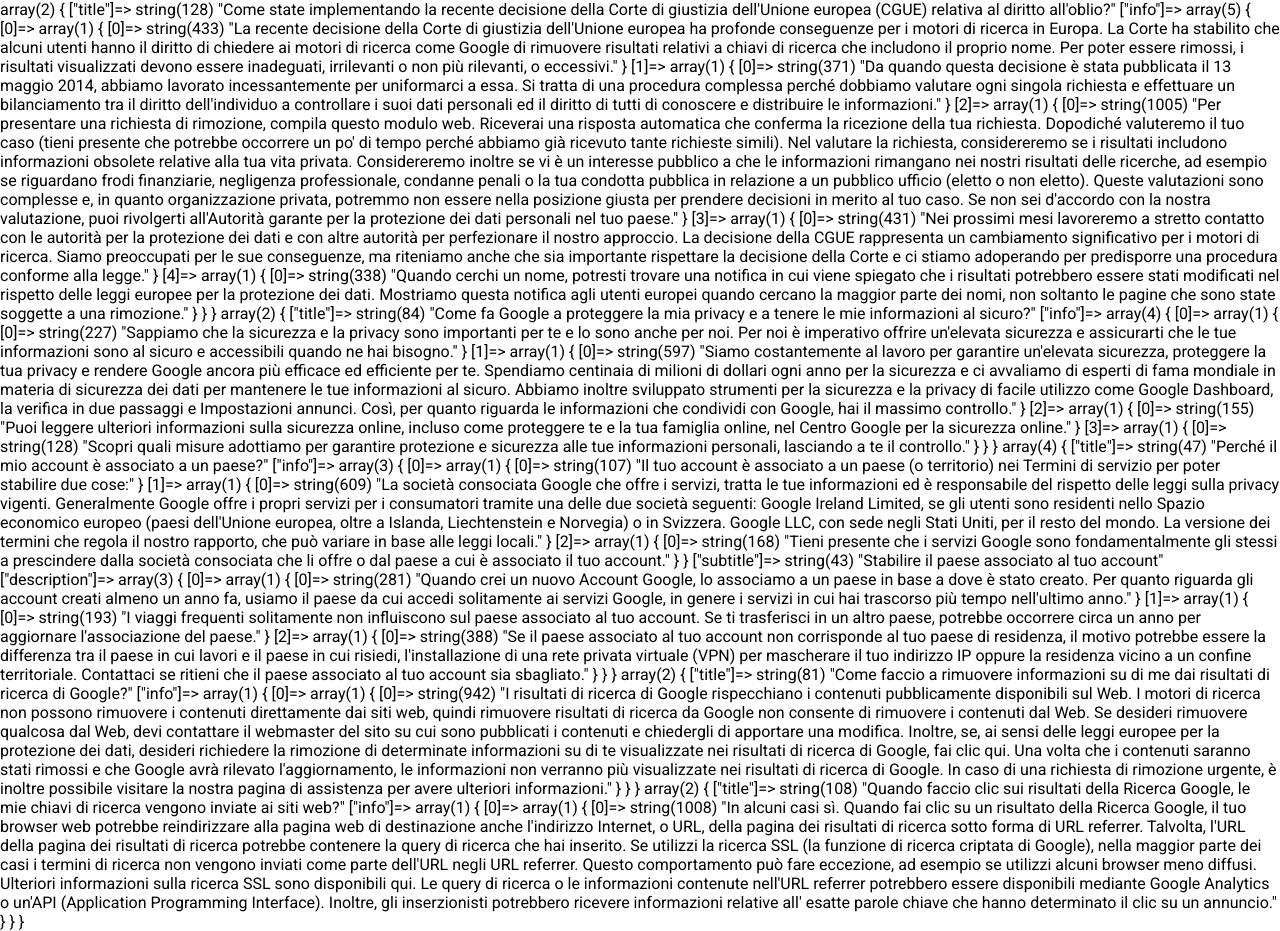
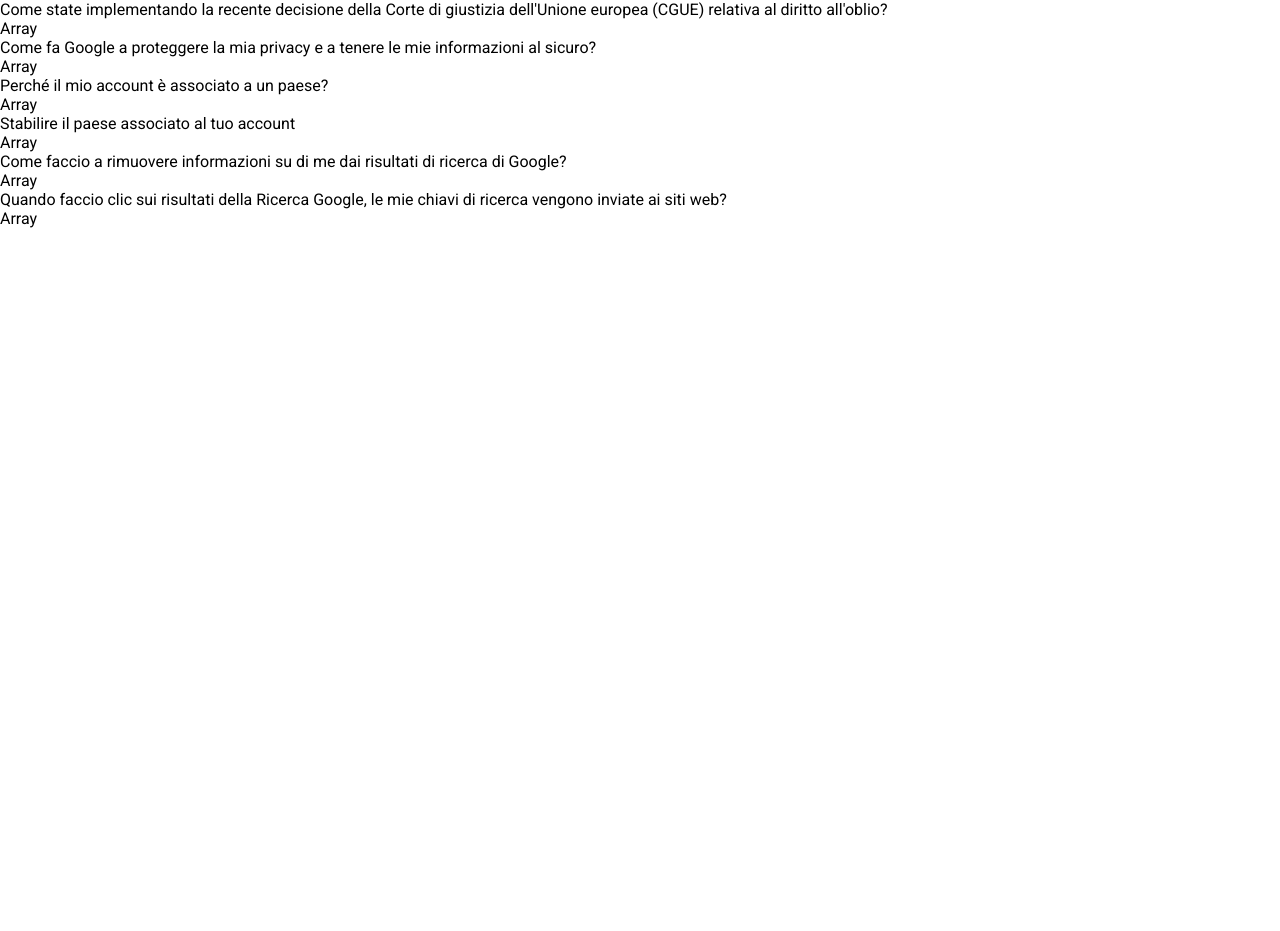
Before and after one commit to nicoalivernini/php-google-faq, a PHP site: page / in a window 1280 px wide. Shown: the part 65-996 px from the top of the page. After the commit the page ends 293 px from the top, so only its background shows below. Run offline with PHP 8.4, Linux system fonts and the light colour scheme.

Commit message:
Correzione dati

```diff
--- a/index.php
+++ b/index.php
@@ -38,23 +38,28 @@
       ],
     ],
     [
-      'title' => 'Perché il mio account è associato a un paese?',
+      'title' => "Perché il mio account è associato a un paese?",
       'info' => [
         [
-          "Il tuo account è associato a un paese (o territorio) nei Termini di servizio per poter stabilire due cose:",
+          "Il tuo account è associato a un paese (o territorio) nei Termini di servizio per poter stabilire due cose: <br><br>
+            <ol>
+              <li>La società consociata Google che offre i servizi, tratta le tue informazioni ed è responsabile del rispetto delle leggi sulla privacy vigenti. Generalmente Google offre i propri servizi per i consumatori tramite una delle due società seguenti: <br><br>
+                <ul>
+                  <li>Google Ireland Limited, se gli utenti sono residenti nello Spazio economico europeo (paesi dell'Unione europea, oltre a Islanda, Liechtenstein e Norvegia) o in Svizzera.</li> <br>
+                  <li>Google LLC, con sede negli Stati Uniti, per il resto del mondo.</li> <br>
+                </ul>
+              </li>
+              <li>
+                La versione dei termini che regola il nostro rapporto, che può variare in base alle leggi locali.
+              </li>
+            </ol> <br><br>
+          Tieni presente che i servizi Google sono fondamentalmente gli stessi a prescindere dalla società consociata che li offre o dal paese a cui è associato il tuo account."
         ],
-        [
-          "La società consociata Google che offre i servizi, tratta le tue informazioni ed è responsabile del rispetto delle leggi sulla privacy vigenti. Generalmente Google offre i propri servizi per i consumatori tramite una delle due società seguenti:
-          Google Ireland Limited, se gli utenti sono residenti nello Spazio economico europeo (paesi dell'Unione europea, oltre a Islanda, Liechtenstein e Norvegia) o in Svizzera.
-          Google LLC, con sede negli Stati Uniti, per il resto del mondo.
-          La versione dei termini che regola il nostro rapporto, che può variare in base alle leggi locali."
-        ],
-        [
-          "Tieni presente che i servizi Google sono fondamentalmente gli stessi a prescindere dalla società consociata che li offre o dal paese a cui è associato il tuo account.",
-        ],
-      ],
-      'subtitle' => "Stabilire il paese associato al tuo account",
-      'description' => [
+      ]
+    ],
+    [
+      'title' => "Stabilire il paese associato al tuo account",
+      'info' => [
         [
           "Quando crei un nuovo Account Google, lo associamo a un paese in base a dove è stato creato. Per quanto riguarda gli account creati almeno un anno fa, usiamo il paese da cui accedi solitamente ai servizi Google, in genere i servizi in cui hai trascorso più tempo nell'ultimo anno.",
         ],
@@ -64,7 +69,7 @@
         [
           "Se il paese associato al tuo account non corrisponde al tuo paese di residenza, il motivo potrebbe essere la differenza tra il paese in cui lavori e il paese in cui risiedi, l'installazione di una rete privata virtuale (VPN) per mascherare il tuo indirizzo IP oppure la residenza vicino a un confine territoriale. Contattaci se ritieni che il paese associato al tuo account sia sbagliato.",
         ],
-      ],
+      ]
     ],
     [
       'title' => "Come faccio a rimuovere informazioni su di me dai risultati di ricerca di Google?",
@@ -122,9 +127,15 @@
 <main>
 <?php
   for ($i=0; $i < count($testi) ; $i++) {
-    var_dump($testi[$i]);
-  }
- ?>
+    ?>
+    <div class="">
+      <?=  $testi[$i]['title'] ?> <br>
+      <?=  $testi[$i]['info'] ?>
+    </div>
+
+
+  <?php } ?>
+
 </main>
 
 <footer>
```
